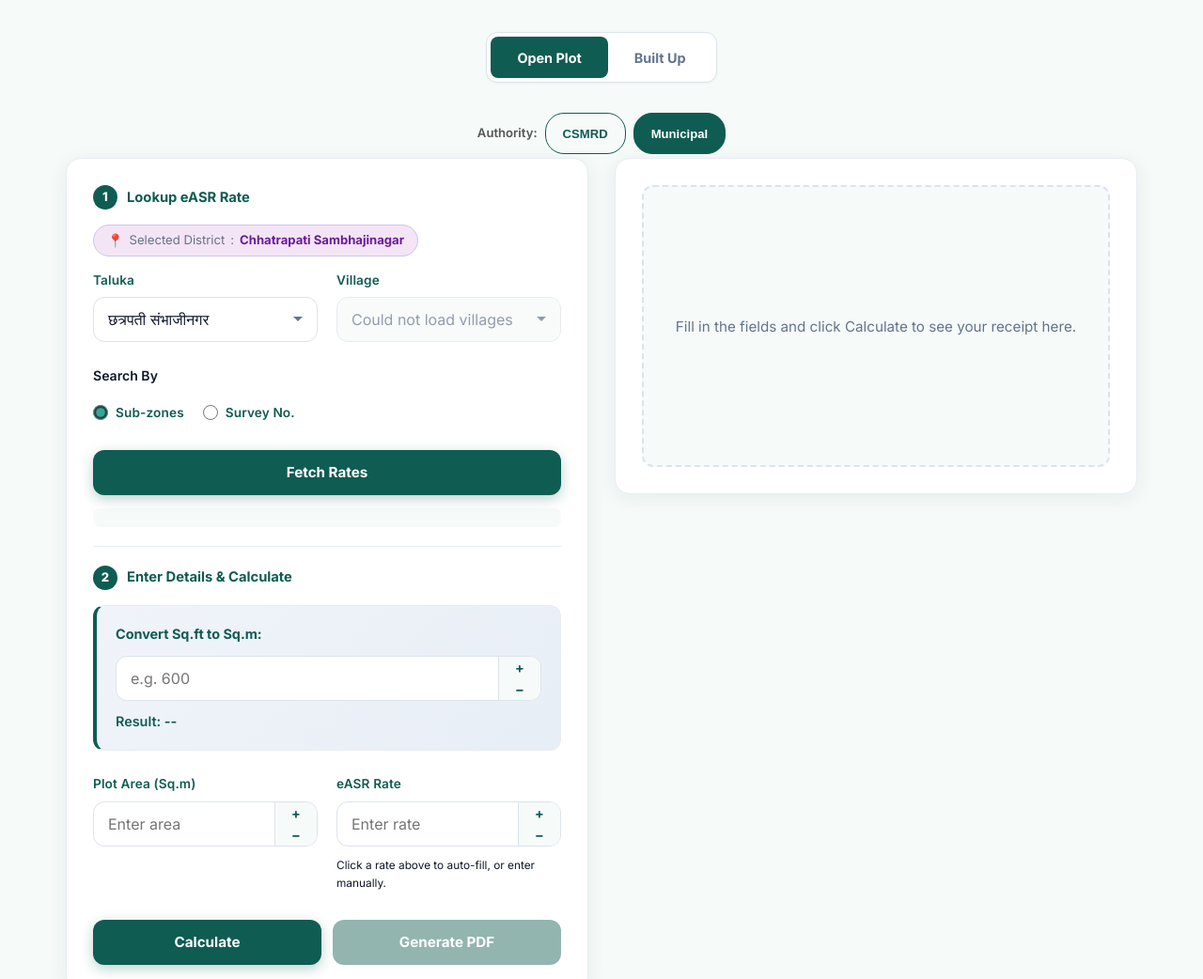
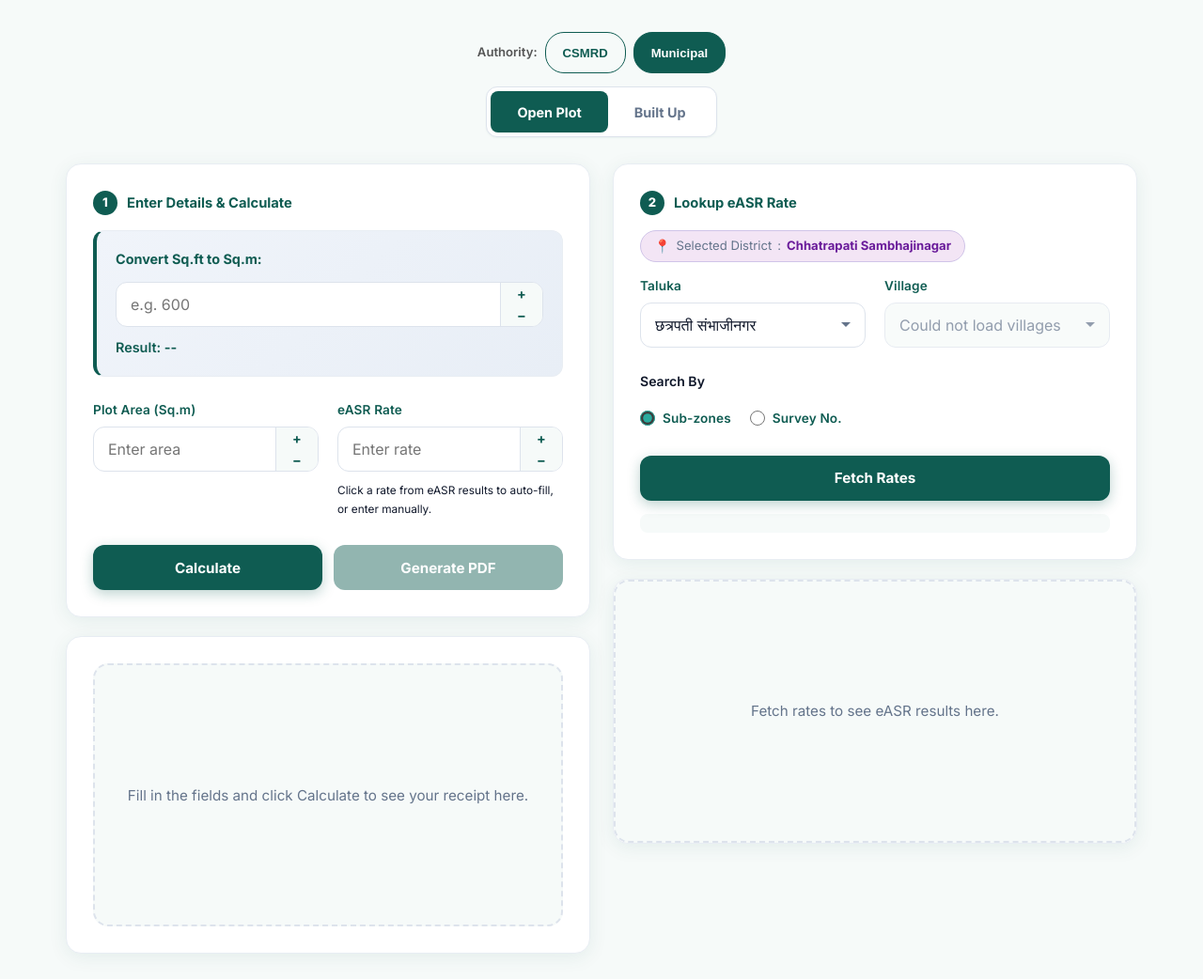
Before and after one commit to MaheshThombare07/mahacivil-onlyweb, a website: page Website-User/index.html in a window 1280 px wide. Shown: the part 800-1842 px from the top of the page at 94% size. Drawn offline with Linux system fonts and the light colour scheme; no server answers.

Commit message:
Calculator Layout changed

```diff
--- a/Website-User/css/style.css
+++ b/Website-User/css/style.css
@@ -551,13 +551,22 @@ img, svg {
 }
 
 /* ── Calculator ── */
-#calculator > .container > .calc-tabs {
-    margin-left: auto;
-    margin-right: auto;
-}
-
-#calculator > .container > .authority-selector {
+.calc-top-controls {
+    display: flex;
+    flex-direction: column;
+    align-items: center;
+    gap: 14px;
+    margin-bottom: 28px;
+}
+
+#calculator > .container > .calc-top-controls .calc-tabs {
+    margin-left: 0;
+    margin-right: 0;
+}
+
+#calculator > .container > .calc-top-controls .authority-selector {
     justify-content: center;
+    margin: 0;
 }
 
 .calc-tabs {
@@ -568,7 +577,6 @@ img, svg {
     border: 1px solid var(--border);
     border-radius: var(--radius);
     padding: 4px;
-    margin-bottom: 32px;
     box-shadow: var(--shadow-sm);
 }
 
@@ -637,8 +645,58 @@ img, svg {
 .calc-layout {
     display: grid;
     grid-template-columns: 1fr 1fr;
-    gap: 28px;
+    gap: 24px;
     align-items: start;
+}
+
+.calc-column {
+    display: flex;
+    flex-direction: column;
+    gap: 20px;
+    min-width: 0;
+}
+
+.calc-panel {
+    min-width: 0;
+}
+
+.calc-result-panel,
+.calc-easr-output-panel {
+    flex: 1;
+}
+
+.calc-easr-output-panel {
+    padding: 0;
+    overflow: hidden;
+}
+
+.calc-easr-output-panel.card {
+    padding: 0;
+}
+
+.calc-easr-placeholder {
+    display: flex;
+    align-items: center;
+    justify-content: center;
+    min-height: 280px;
+    text-align: center;
+    color: var(--text-muted);
+    font-size: 0.95rem;
+    padding: 32px 24px;
+    background: var(--maha-bg);
+    border-radius: var(--radius-lg);
+    border: 2px dashed var(--border);
+    margin: 0;
+}
+
+.calc-easr-output-panel:has(#calc-asr-results:not(.hidden)) .calc-easr-placeholder {
+    display: none;
+}
+
+.calc-easr-output-panel #calc-asr-results:not(.hidden) {
+    margin: 0;
+    border: none;
+    border-radius: var(--radius-lg);
 }
 
 /* ── Calculator-embedded eASR Lookup ──────────────────────────────── */
@@ -711,9 +769,8 @@ img, svg {
 
 /* Compact inline rate results */
 .calc-asr-results {
-    margin-top: 14px;
-    border: 1px solid #d0c4e8;
-    border-radius: var(--radius);
+    border: none;
+    border-radius: var(--radius-lg);
     overflow: hidden;
     background: #faf7ff;
 }
@@ -1086,23 +1143,23 @@ img, svg {
     display: flex;
     align-items: center;
     justify-content: center;
-    min-height: 300px;
+    min-height: 280px;
     text-align: center;
     color: var(--text-muted);
     font-size: 0.95rem;
     padding: 32px 24px;
     background: var(--maha-bg);
-    border-radius: var(--radius);
+    border-radius: var(--radius-lg);
     border: 2px dashed var(--border);
 }
 
-.calc-result {
+.calc-result-panel {
     min-width: 0;
     overflow: visible;
 }
 
-.calc-result .receipt:not(.hidden) ~ .result-placeholder,
-.calc-result:has(.receipt:not(.hidden)) .result-placeholder {
+.calc-result-panel .receipt:not(.hidden) ~ .result-placeholder,
+.calc-result-panel:has(.receipt:not(.hidden)) .result-placeholder {
     display: none;
 }
 
@@ -2743,7 +2800,9 @@ img, svg {
     }
 
     .calc-form,
-    .calc-result,
+    .calc-panel,
+    .calc-result-panel,
+    .calc-easr-output-panel,
     .asr-layout,
     .asr-form-card,
     .asr-results-panel {
--- a/Website-User/index.html
+++ b/Website-User/index.html
@@ -12,7 +12,7 @@
     <link rel="preconnect" href="https://fonts.googleapis.com">
     <link rel="preconnect" href="https://fonts.gstatic.com" crossorigin>
     <link href="https://fonts.googleapis.com/css2?family=Inter:wght@400;500;600;700;800&family=Plus+Jakarta+Sans:wght@600;700;800&display=swap" rel="stylesheet">
-    <link rel="stylesheet" href="css/style.css?v=17">
+    <link rel="stylesheet" href="css/style.css?v=18">
 </head>
 <body>
     <!-- Full-screen map modal -->
@@ -109,25 +109,107 @@
                     <p data-i18n="calcSectionDesc">Enter plot details below to compute charges instantly.</p>
                 </div>
 
-                <div class="calc-tabs">
-                    <button type="button" class="calc-tab active" data-calc="open-plot" data-i18n="openPlotShort">Open Plot</button>
-                    <button type="button" class="calc-tab" data-calc="built-up" data-i18n="builtUpShort">Built Up</button>
-                </div>
-
-                <!-- Authority selector — shown only for Open Plot -->
-                <div class="authority-selector" id="authority-selector">
-                    <span class="authority-label" data-i18n="authorityLabel">Authority:</span>
-                    <button type="button" class="authority-btn" data-authority="csmrd">CSMRD</button>
-                    <button type="button" class="authority-btn active" data-authority="municipal" data-i18n="authorityMunicipal">Municipal</button>
+                <div class="calc-top-controls">
+                    <div class="authority-selector" id="authority-selector">
+                        <span class="authority-label" data-i18n="authorityLabel">Authority:</span>
+                        <button type="button" class="authority-btn" data-authority="csmrd">CSMRD</button>
+                        <button type="button" class="authority-btn active" data-authority="municipal" data-i18n="authorityMunicipal">Municipal</button>
+                    </div>
+                    <div class="calc-tabs">
+                        <button type="button" class="calc-tab active" data-calc="open-plot" data-i18n="openPlotShort">Open Plot</button>
+                        <button type="button" class="calc-tab" data-calc="built-up" data-i18n="builtUpShort">Built Up</button>
+                    </div>
                 </div>
 
                 <div class="calc-layout">
-                    <div class="calc-form card">
-
-                        <!-- Step 1: eASR Rate Lookup -->
-                        <div class="calc-step-block">
+                    <!-- Left: Calculator inputs + receipt -->
+                    <div class="calc-column calc-column-left">
+                        <div class="calc-panel card calc-details-panel">
                             <div class="calc-step-header">
                                 <span class="calc-step-badge">1</span>
+                                <span data-i18n="calcAsrStep2">Enter Details &amp; Calculate</span>
+                            </div>
+
+                            <div class="converter-box">
+                                <h3 data-i18n="convertSqFt">Convert Sq.ft to Sq.m:</h3>
+                                <div class="form-row">
+                                    <input type="text" class="form-input" id="plot-sqft" inputmode="decimal" placeholder="e.g. 600" autocomplete="off">
+                                    <div class="stepper-group">
+                                        <button type="button" class="step-btn step-up" data-target="plot-sqft" data-step="10">+</button>
+                                        <button type="button" class="step-btn step-down" data-target="plot-sqft" data-step="10">−</button>
+                                    </div>
+                                </div>
+                                <p class="converter-result"><span data-i18n="result">Result:</span> <strong id="sqft-result">--</strong></p>
+                                <p class="field-error hidden" id="err-plot-sqft"></p>
+                            </div>
+
+                            <div class="form-grid">
+                                <div class="form-group">
+                                    <label for="plot-sqm" data-i18n="plotAreaSqM">Plot Area (Sq.m)</label>
+                                    <div class="form-row">
+                                        <input type="text" class="form-input" id="plot-sqm" inputmode="decimal" placeholder="Enter area" autocomplete="off">
+                                        <div class="stepper-group">
+                                            <button type="button" class="step-btn step-up" data-target="plot-sqm" data-step="0.01">+</button>
+                                            <button type="button" class="step-btn step-down" data-target="plot-sqm" data-step="0.01">−</button>
+                                        </div>
+                                    </div>
+                                    <p class="field-error hidden" id="err-plot-sqm"></p>
+                                </div>
+                                <div class="form-group">
+                                    <label for="asr-rate" data-i18n="asrRate">eASR Rate
+                                        <span class="rate-hint-tag" id="calc-selected-rate-badge"></span>
+                                    </label>
+                                    <div class="form-row">
+                                        <input type="text" class="form-input" id="asr-rate" inputmode="decimal" placeholder="Enter rate" autocomplete="off">
+                                        <div class="stepper-group">
+                                            <button type="button" class="step-btn step-up" data-target="asr-rate" data-step="100">+</button>
+                                            <button type="button" class="step-btn step-down" data-target="asr-rate" data-step="100">−</button>
+                                        </div>
+                                    </div>
+                                    <p class="field-error hidden" id="err-asr-rate"></p>
+                                    <p class="calc-rate-hint muted" data-i18n="calcAsrHint">Click a rate from eASR results to auto-fill, or enter manually.</p>
+                                </div>
+                            </div>
+
+                            <div id="built-up-fields" class="built-up-fields hidden">
+                                <div class="form-grid">
+                                    <div class="form-group">
+                                        <label for="bu-res" data-i18n="builtUpRes">Built-up Area Residential</label>
+                                        <input type="text" class="form-input" id="bu-res" inputmode="decimal" placeholder="0" autocomplete="off">
+                                        <p class="field-error hidden" id="err-bu-res"></p>
+                                    </div>
+                                    <div class="form-group">
+                                        <label for="bu-comm" data-i18n="builtUpComm">Built-up Area Commercial</label>
+                                        <input type="text" class="form-input" id="bu-comm" inputmode="decimal" placeholder="0" autocomplete="off">
+                                        <p class="field-error hidden" id="err-bu-comm"></p>
+                                    </div>
+                                    <div class="form-group full-width">
+                                        <label for="bu-margins" data-i18n="builtUpMargins">Built-up in Margins</label>
+                                        <input type="text" class="form-input" id="bu-margins" inputmode="decimal" placeholder="0" autocomplete="off">
+                                        <p class="field-error hidden" id="err-bu-margins"></p>
+                                    </div>
+                                </div>
+                            </div>
+
+                            <div class="form-actions">
+                                <button type="button" id="btn-calculate" class="btn btn-primary" data-i18n="calculate">Calculate</button>
+                                <button type="button" id="btn-pdf" class="btn btn-secondary" data-i18n="generatePdf" disabled>Generate PDF</button>
+                            </div>
+                        </div>
+
+                        <div class="calc-panel card calc-result-panel" id="receipt-section">
+                            <div class="result-placeholder" id="result-placeholder">
+                                <p data-i18n="resultPlaceholder">Fill in the fields and click Calculate to see your receipt here.</p>
+                            </div>
+                            <div id="receipt" class="receipt hidden"></div>
+                        </div>
+                    </div>
+
+                    <!-- Right: eASR lookup + results -->
+                    <div class="calc-column calc-column-right">
+                        <div class="calc-panel card calc-easr-panel">
+                            <div class="calc-step-header">
+                                <span class="calc-step-badge">2</span>
                                 <span data-i18n="calcAsrStep1">Lookup eASR Rate</span>
                             </div>
                             <div class="calc-district-badge">
@@ -168,89 +250,14 @@
                                 <button type="button" id="calc-asr-fetch-btn" class="btn btn-primary" data-i18n="asrFetch">Fetch Rates</button>
                             </div>
                             <p id="calc-asr-status" class="asr-status muted" aria-live="polite"></p>
+                        </div>
+
+                        <div class="calc-panel card calc-easr-output-panel">
+                            <div class="calc-easr-placeholder" id="calc-easr-placeholder">
+                                <p data-i18n="calcEasrPlaceholder">Fetch rates to see eASR results here.</p>
+                            </div>
                             <div id="calc-asr-results" class="calc-asr-results hidden"></div>
                         </div>
-
-                        <div class="calc-step-divider"></div>
-
-                        <!-- Step 2: Calculate -->
-                        <div class="calc-step-header calc-step-header-2">
-                            <span class="calc-step-badge">2</span>
-                            <span data-i18n="calcAsrStep2">Enter Details &amp; Calculate</span>
-                        </div>
-
-                        <div class="converter-box">
-                            <h3 data-i18n="convertSqFt">Convert Sq.ft to Sq.m:</h3>
-                            <div class="form-row">
-                                <input type="text" class="form-input" id="plot-sqft" inputmode="decimal" placeholder="e.g. 600" autocomplete="off">
-                                <div class="stepper-group">
-                                    <button type="button" class="step-btn step-up" data-target="plot-sqft" data-step="10">+</button>
-                                    <button type="button" class="step-btn step-down" data-target="plot-sqft" data-step="10">−</button>
-                                </div>
-                            </div>
-                            <p class="converter-result"><span data-i18n="result">Result:</span> <strong id="sqft-result">--</strong></p>
-                            <p class="field-error hidden" id="err-plot-sqft"></p>
-                        </div>
-
-                        <div class="form-grid">
-                            <div class="form-group">
-                                <label for="plot-sqm" data-i18n="plotAreaSqM">Plot Area (Sq.m)</label>
-                                <div class="form-row">
-                                    <input type="text" class="form-input" id="plot-sqm" inputmode="decimal" placeholder="Enter area" autocomplete="off">
-                                    <div class="stepper-group">
-                                        <button type="button" class="step-btn step-up" data-target="plot-sqm" data-step="0.01">+</button>
-                                        <button type="button" class="step-btn step-down" data-target="plot-sqm" data-step="0.01">−</button>
-                                    </div>
-                                </div>
-                                <p class="field-error hidden" id="err-plot-sqm"></p>
-                            </div>
-                            <div class="form-group">
-                                <label for="asr-rate" data-i18n="asrRate">eASR Rate
-                                    <span class="rate-hint-tag" id="calc-selected-rate-badge"></span>
-                                </label>
-                                <div class="form-row">
-                                    <input type="text" class="form-input" id="asr-rate" inputmode="decimal" placeholder="Enter rate" autocomplete="off">
-                                    <div class="stepper-group">
-                                        <button type="button" class="step-btn step-up" data-target="asr-rate" data-step="100">+</button>
-                                        <button type="button" class="step-btn step-down" data-target="asr-rate" data-step="100">−</button>
-                                    </div>
-                                </div>
-                                <p class="field-error hidden" id="err-asr-rate"></p>
-                                <p class="calc-rate-hint muted" data-i18n="calcAsrHint">Click a rate above to auto-fill, or enter manually.</p>
-                            </div>
-                        </div>
-
-                        <div id="built-up-fields" class="built-up-fields hidden">
-                            <div class="form-grid">
-                                <div class="form-group">
-                                    <label for="bu-res" data-i18n="builtUpRes">Built-up Area Residential</label>
-                                    <input type="text" class="form-input" id="bu-res" inputmode="decimal" placeholder="0" autocomplete="off">
-                                    <p class="field-error hidden" id="err-bu-res"></p>
-                                </div>
-                                <div class="form-group">
-                                    <label for="bu-comm" data-i18n="builtUpComm">Built-up Area Commercial</label>
-                                    <input type="text" class="form-input" id="bu-comm" inputmode="decimal" placeholder="0" autocomplete="off">
-                                    <p class="field-error hidden" id="err-bu-comm"></p>
-                                </div>
-                                <div class="form-group full-width">
-                                    <label for="bu-margins" data-i18n="builtUpMargins">Built-up in Margins</label>
-                                    <input type="text" class="form-input" id="bu-margins" inputmode="decimal" placeholder="0" autocomplete="off">
-                                    <p class="field-error hidden" id="err-bu-margins"></p>
-                                </div>
-                            </div>
-                        </div>
-
-                        <div class="form-actions">
-                            <button type="button" id="btn-calculate" class="btn btn-primary" data-i18n="calculate">Calculate</button>
-                            <button type="button" id="btn-pdf" class="btn btn-secondary" data-i18n="generatePdf" disabled>Generate PDF</button>
-                        </div>
-                    </div>
-
-                    <div class="calc-result card" id="receipt-section">
-                        <div class="result-placeholder" id="result-placeholder">
-                            <p data-i18n="resultPlaceholder">Fill in the fields and click Calculate to see your receipt here.</p>
-                        </div>
-                        <div id="receipt" class="receipt hidden"></div>
                     </div>
                 </div>
             </div>
@@ -604,10 +611,10 @@
 
     <script src="https://www.gstatic.com/firebasejs/12.14.0/firebase-app-compat.js"></script>
     <script src="https://www.gstatic.com/firebasejs/12.14.0/firebase-database-compat.js"></script>
-    <script src="js/i18n.js?v=7"></script>
+    <script src="js/i18n.js?v=8"></script>
     <script src="js/calculator.js?v=4"></script>
     <script src="js/pdf.js?v=4"></script>
-    <script src="js/asr.js?v=12"></script>
+    <script src="js/asr.js?v=13"></script>
     <script src="js/auth.js?v=5"></script>
     <script src="js/app.js?v=4"></script>
 </body>
--- a/Website-User/js/i18n.js
+++ b/Website-User/js/i18n.js
@@ -140,7 +140,8 @@ const I18N = {
         authorityBettermentHint: "Betterment: {pct} of (area × ₹1836)",
         calcAsrStep1: "Lookup eASR Rate",
         calcAsrStep2: "Enter Details & Calculate",
-        calcAsrHint: "Click a rate above to auto-fill, or enter manually.",
+        calcAsrHint: "Click a rate from eASR results to auto-fill, or enter manually.",
+        calcEasrPlaceholder: "Fetch rates to see eASR results here.",
         calcAsrUseRate: "Use",
         calcAsrSelected: "Selected:",
         calcAsrPickPrompt: "Select a rate from the table above",
@@ -355,7 +356,8 @@ const I18N = {
         authorityBettermentHint: "बेटरमेंट: {pct} (क्षेत्र × ₹1836)",
         calcAsrStep1: "eASR दर शोधा",
         calcAsrStep2: "तपशील भरा आणि गणना करा",
-        calcAsrHint: "वरील सारणीतून दर क्लिक करा किंवा हाताने भरा.",
+        calcAsrHint: "eASR निकालातून दर क्लिक करा किंवा हाताने भरा.",
+        calcEasrPlaceholder: "eASR निकाल पाहण्यासाठी दर आणा.",
         calcAsrUseRate: "वापरा",
         calcAsrSelected: "निवडलेला:",
         calcAsrPickPrompt: "वरील सारणीतून दर निवडा",
```
Also changed, not shown: Website-User/js/asr.js (+23 -5 lines).
